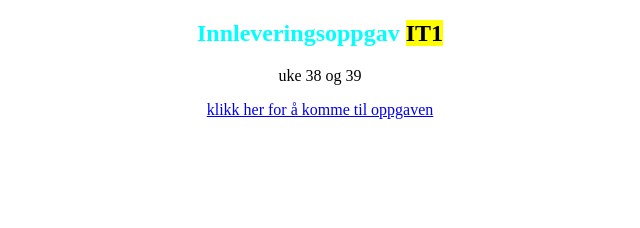
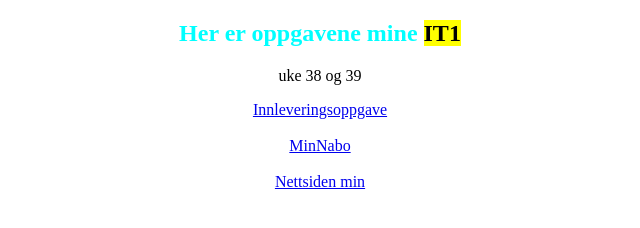
Before and after one commit to Helloo23/IT12023, a plain HTML site: page index.html in a window 1280 px wide. Shown: the whole page, without its empty margins (320-960 px from the left). Drawn offline with Linux system fonts and the light colour scheme.

Commit message:
Add files via upload

```diff
--- a/index.html
+++ b/index.html
@@ -7,9 +7,15 @@
 </head>
 <body>
 <center>
- <h2><span style="color: aqua;">Innleveringsoppgav</span> <span style="background-color: yellow;color: black;">IT1</span></h2>
+ <h2><span style="color: aqua;">Her er oppgavene mine</span> <span style="background-color: yellow;color: black;">IT1</span></h2>
  <p>uke 38 og 39</p>
-<a href="nesbru.html">klikk her for å komme til oppgaven</a>
+<a href="nesbru.html">Innleveringsoppgave</a>
+<br>
+<br>
+<a href="minNabo.html">MinNabo</a>
+<br>
+<br>
+<a href="lekse.html">Nettsiden min</a>
 </div>
 </center>
 </body>
```
